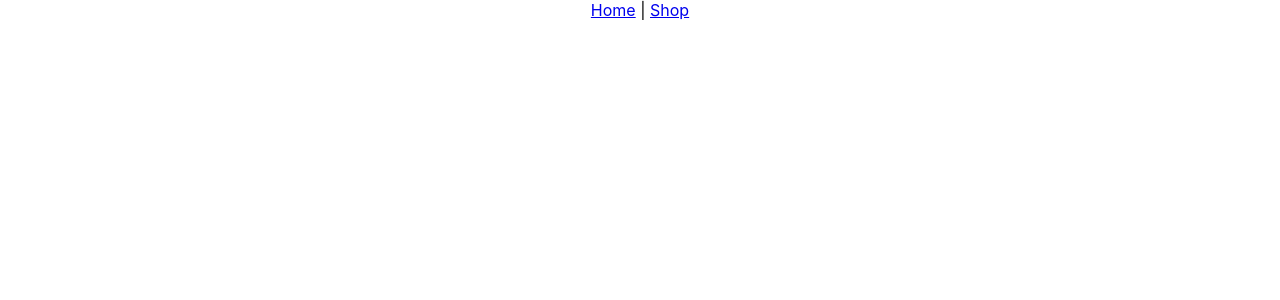
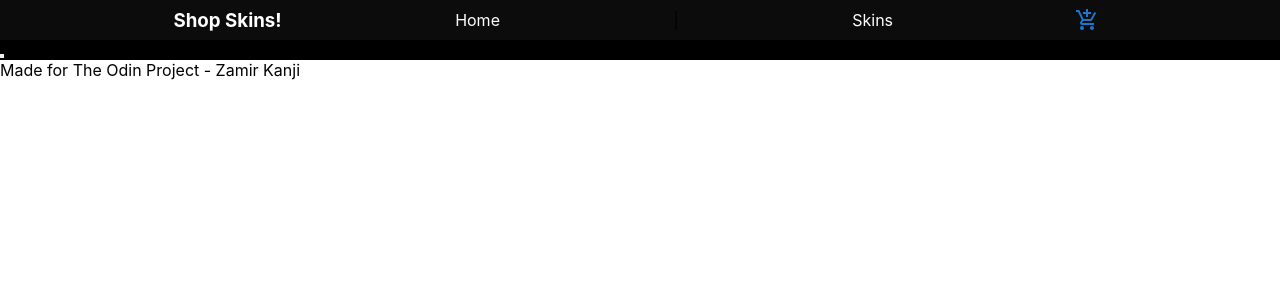
Before and after one commit to zamirkanji/shopping-cart, a React (Create React App) app: page / in a window 1280 px wide. Shown: the top 300 px of the page. Built offline with nearby package versions, Linux system fonts and the light colour scheme.

Commit message:
creating nav header

```diff
--- a/src/App/App.css
+++ b/src/App/App.css
@@ -1,4 +1,4 @@
-* {
+/* * {
   margin: 0;
   font-family: -apple-system, BlinkMacSystemFont, 'Segoe UI', 'Roboto', 'Oxygen',
     'Ubuntu', 'Cantarell', 'Fira Sans', 'Droid Sans', 'Helvetica Neue',
@@ -8,10 +8,11 @@
 }
 
 .App {
-  text-align: center;
-}
+  height: 100%;
 
-.App-logo {
+} */
+
+/* .App-logo {
   height: 40vmin;
   pointer-events: none;
 }
@@ -44,4 +45,4 @@
   to {
     transform: rotate(360deg);
   }
-}
+} */
--- a/src/App/App.js
+++ b/src/App/App.js
@@ -4,10 +4,13 @@ import { BrowserRouter, Routes, Route } from 'react-router-dom';
 import ShoppingPage from '../components/ShoppingPage/ShoppingPage';
 import HomePage from '../components/HomePage/HomePage';
 import ErrorPage from '../components/Error/ErrorPage';
+import skins from '../data/skinData';
+import Header from '../components/Global/Header/Header';
+import Footer from '../components/Global/Footer/Footer';
 
 function App () {
   useEffect(() => {
-    console.log('render');
+    console.log(skins);
 
     // const getData = async () => {
     //   let data = await fetch('https://na.api.riotgames.com/val/content/v1/contents?api_key=RGAPI-5b11e381-3463-4ade-97ef-d9eab1723c4d');
@@ -15,6 +18,7 @@ function App () {
     //       console.log(data);
     // }
     // getData();
+
   }, [])
 
 
@@ -22,6 +26,7 @@ function App () {
     <div className="App">
       <BrowserRouter>
         {/* <h1>hello</h1> */}
+        <Header />
         <Routes>
           <Route path='/' element={<HomePage />}>
             <Route path='/shoppingPage' element={<ShoppingPage />}/>
@@ -32,6 +37,7 @@ function App () {
             />
           </Route>
         </Routes>
+        <Footer />
       </BrowserRouter>
     </div>
   );
--- a/src/components/Global/Footer/Footer.js
+++ b/src/components/Global/Footer/Footer.js
@@ -0,0 +1,12 @@
+export default function Footer () {
+    return (
+        <footer>
+            <p style={{
+                color: "black",
+                fontSize: "16px"
+            }}>
+                Made for The Odin Project - Zamir Kanji
+            </p>
+        </footer>
+    )
+}
--- /dev/null
+++ b/src/components/Global/Header/Header.css
@@ -0,0 +1,12 @@
+.nav-container {
+    flex: .25;
+    display: flex;
+    background-color: rgba(0, 0, 0, 0.954);
+}
+
+.nav-container {
+    flex: 1;
+    display: flex;
+    justify-content: space-evenly;
+    align-items: center;
+}
--- a/src/components/Global/Header/Header.js
+++ b/src/components/Global/Header/Header.js
@@ -1,13 +1,17 @@
 import IconButton from '@mui/material/IconButton';
 import AddShoppingCartIcon from '@mui/icons-material/AddShoppingCart';
+import { Link } from 'react-router-dom';
+import './Header.css';
 
 export default function Header () {
     return (
-        <div className="header-container">
+        <nav className='nav-container'>
+            <h3 id="nav-header-text" style={{color: "white"}}>Shop Skins!</h3>
+            <Link to="/" className="link">Home</Link> | {" "}
+            <Link to="/shoppingPage" className="link">Skins</Link>
             <IconButton color="primary" aria-label="add to shopping cart">
                 <AddShoppingCartIcon />
             </IconButton>
-            <h1>Shop Skins!</h1>
-        </div>
+        </nav>
     )
 }
--- /dev/null
+++ b/src/components/HomePage/HomePage.css
@@ -0,0 +1,17 @@
+main {
+    flex: .5;
+    /* flex: .5;
+    background: url(./assets/images/background_image/valorant_background.jpg) no-repeat center center fixed;
+    -webkit-background-size: cover;
+    -moz-background-size: cover;
+    -o-background-size: cover;
+    background-size: 100%;
+    z-index: 0; */
+    /* height: 100%;
+    width: 100%; */
+    background-color: black;
+}
+
+.main-container {
+    background-color: black;
+}
--- a/src/components/HomePage/HomePage.js
+++ b/src/components/HomePage/HomePage.js
@@ -1,12 +1,30 @@
 import { Link } from "react-router-dom";
+import valorant_background from '../../assets/images/background_image/valorant_background.jpg';
+import './HomePage.css'
+import Header from "../Global/Header/Header";
 
 export default function HomePage() {
   return (
-    <div>
-      <nav>
-        <Link to="/">Home</Link> | {" "}
-        <Link to="/shoppingPage">Shop</Link>
-      </nav>
+    <div className="homepage-container">
+      <main>
+        <div className="main-container">
+          <button>
+            <Link
+              to={'/shoppingPage'}
+              className="Link"
+            />
+          </button>
+        </div>
+        {/* <img
+          src={valorant_background}
+          alt="Valorant Background"
+          id="bg"
+          style={{
+            // width: "50px", height: "50px"
+            opacity: ".25"
+          }}
+        /> */}
+      </main>
     </div>
   );
 }
--- /dev/null
+++ b/src/data/skinData.js
@@ -0,0 +1,93 @@
+import blast from '../assets/images/individual_packs/valorant-bundle-blastx.webp'
+import elderflame from '../assets/images/individual_packs/valorant-elderflame-bundle.webp'
+import forsaken from '../assets/images/individual_packs/valorant-forsaken-bundle.webp'
+import glitchpop_2 from '../assets/images/individual_packs/valorant-glitchpop-2-bundle.webp'
+import glitchpop from '../assets/images/individual_packs/valorant-glitchpop-bundle.webp'
+import oni from '../assets/images/individual_packs/valorant-oni-bundle.webp'
+import origin from '../assets/images/individual_packs/valorant-origin-bundle.webp'
+import prime from '../assets/images/individual_packs/valorant-prime-bundle.webp'
+import reaver from '../assets/images/individual_packs/valorant-reaver-bundle.webp'
+import sentinels from '../assets/images/individual_packs/valorant-sentinels-of-light-bundle.jpeg'
+import singularity from '../assets/images/individual_packs/valorant-singularity-bundle.webp'
+
+const skins = [
+    {
+        id: 0,
+        name: 'blast',
+        image: {blast},
+        price: 19.99,
+        description: 'PlaceHolder Text'
+    },
+    {
+        id: 1,
+        name: 'Elderflame',
+        image: {elderflame},
+        price: 19.99,
+        description: 'PlaceHolder Text'
+    },
+    {
+        id: 2,
+        name: 'Forsaken',
+        image: {forsaken},
+        price: 19.99,
+        description: 'PlaceHolder Text'
+    },
+    {
+        id: 3,
+        name: 'Glitchpop 2',
+        image: {glitchpop_2},
+        price: 19.99,
+        description: 'PlaceHolder Text'
+    },
+    {
+        id: 4,
+        name: 'Glitchpop',
+        image: {glitchpop},
+        price: 19.99,
+        description: 'PlaceHolder Text'
+    },
+    {
+        id: 5,
+        name: 'Oni',
+        image: {oni},
+        price: 19.99,
+        description: 'PlaceHolder Text'
+    },
+    {
+        id: 6,
+        name: 'Origin',
+        image: {origin},
+        price: 19.99,
+        description: 'PlaceHolder Text'
+    },
+    {
+        id: 7,
+        name: 'Prime',
+        image: {prime},
+        price: 19.99,
+        description: 'PlaceHolder Text'
+    },
+    {
+        id: 8,
+        name: 'Reaver',
+        image: {reaver},
+        price: 19.99,
+        description: 'PlaceHolder Text'
+    },
+    {
+        id: 9,
+        name: 'Sentinels',
+        image: {sentinels},
+        price: 19.99,
+        description: 'PlaceHolder Text'
+    },
+    {
+        id: 10,
+        name: 'Singularity',
+        image: {singularity},
+        price: 19.99,
+        description: 'PlaceHolder Text'
+    }
+]
+
+export default skins
--- /dev/null
+++ b/src/index.css
@@ -0,0 +1,73 @@
+* {
+    font-family: -apple-system, BlinkMacSystemFont, 'Segoe UI', 'Roboto', 'Oxygen',
+      'Ubuntu', 'Cantarell', 'Fira Sans', 'Droid Sans', 'Helvetica Neue',
+      sans-serif;
+    -webkit-font-smoothing: antialiased;
+    -moz-osx-font-smoothing: grayscale;
+    margin: 0;
+    padding: 0;
+  }
+
+  html {
+
+  }
+
+  html {
+    height: 100%;
+    width: 100%;
+    /* background: url(./assets/images/background_image/valorant_background.jpg) no-repeat center center fixed;
+    -webkit-background-size: cover;
+    -moz-background-size: cover;
+    -o-background-size: cover;
+    background-size: cover;
+    height: 100%;
+    width: 100%; */
+    overflow: hidden;
+  }
+
+  .App {
+    min-height: 100%;
+    width: 100%;
+    display: flex;
+    flex-direction: column;
+  }
+
+  .homepage-container {
+    flex: 1;
+  }
+
+  /* nav {
+    flex: .25;
+    background-color: rgba(0, 0, 0, 0.954);
+    z-index: 1;
+  } */
+
+  .link{
+    text-decoration: none;
+    color: white;
+  }
+
+  /* #nav-header-text {
+    color: white;
+  } */
+
+  /* main {
+    flex: .5;
+    background: url(./assets/images/background_image/valorant_background.jpg) no-repeat center center fixed;
+    -webkit-background-size: cover;
+    -moz-background-size: cover;
+    -o-background-size: cover;
+    background-size: 100%;
+    z-index: 0;
+  } */
+
+  img {
+    /* max-width: 100%;
+    min-height: auto; */
+    opacity: .3;
+  }
+
+  footer {
+    flex: .25;
+    /* height: 150px; */
+  }
--- a/src/index.tsx
+++ b/src/index.tsx
@@ -2,6 +2,8 @@ import React from 'react';
 import ReactDOM from 'react-dom/client';
 import App from './App/App';
 import reportWebVitals from './reportWebVitals';
+// import './src/index.css';
+import './index.css';
 
 
 try {
```
Also changed, not shown: src/assets/images/background_image/valorant_background.jpg (added), src/components/Global/Header/Header.module.css (deleted).
